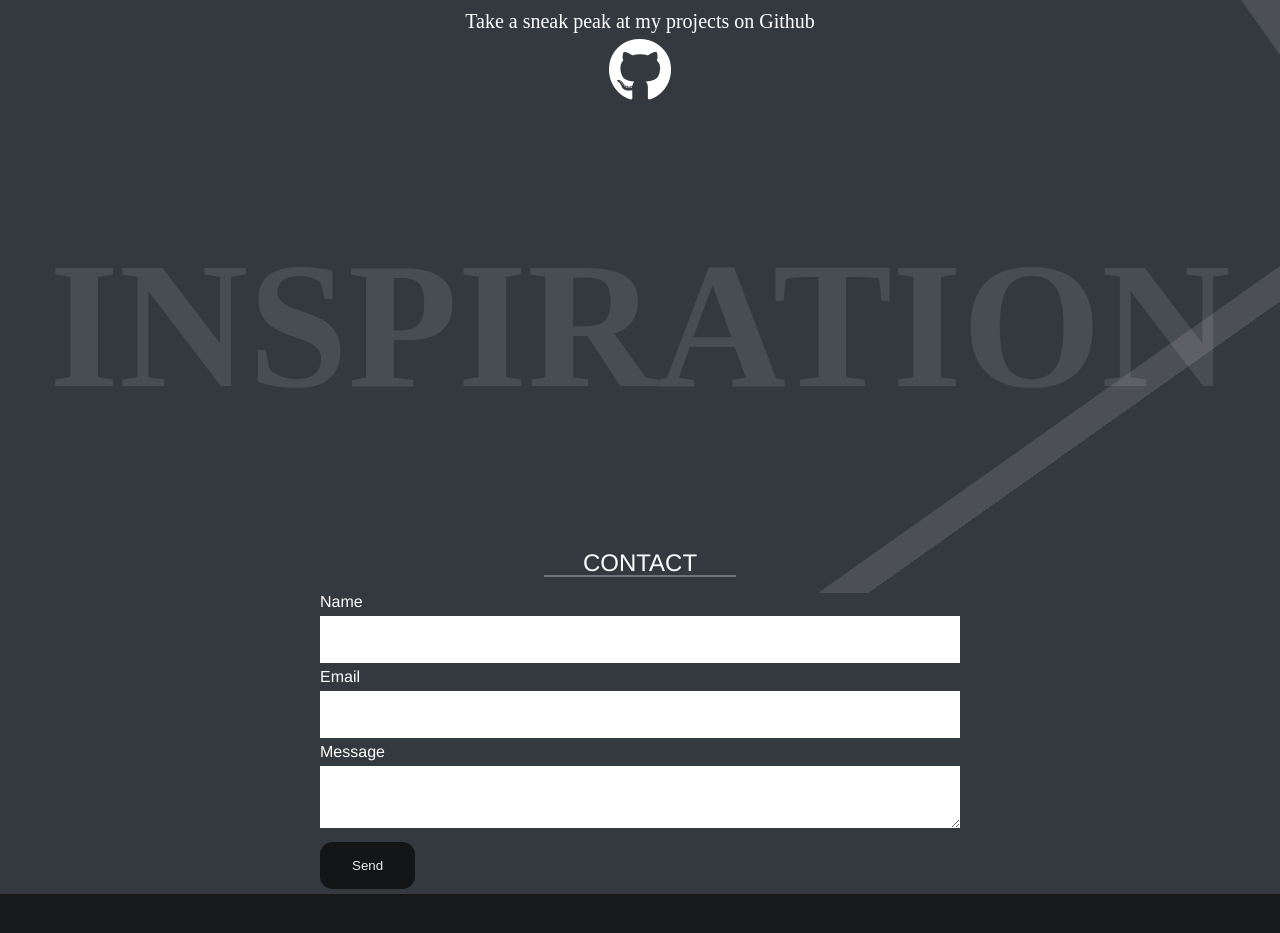
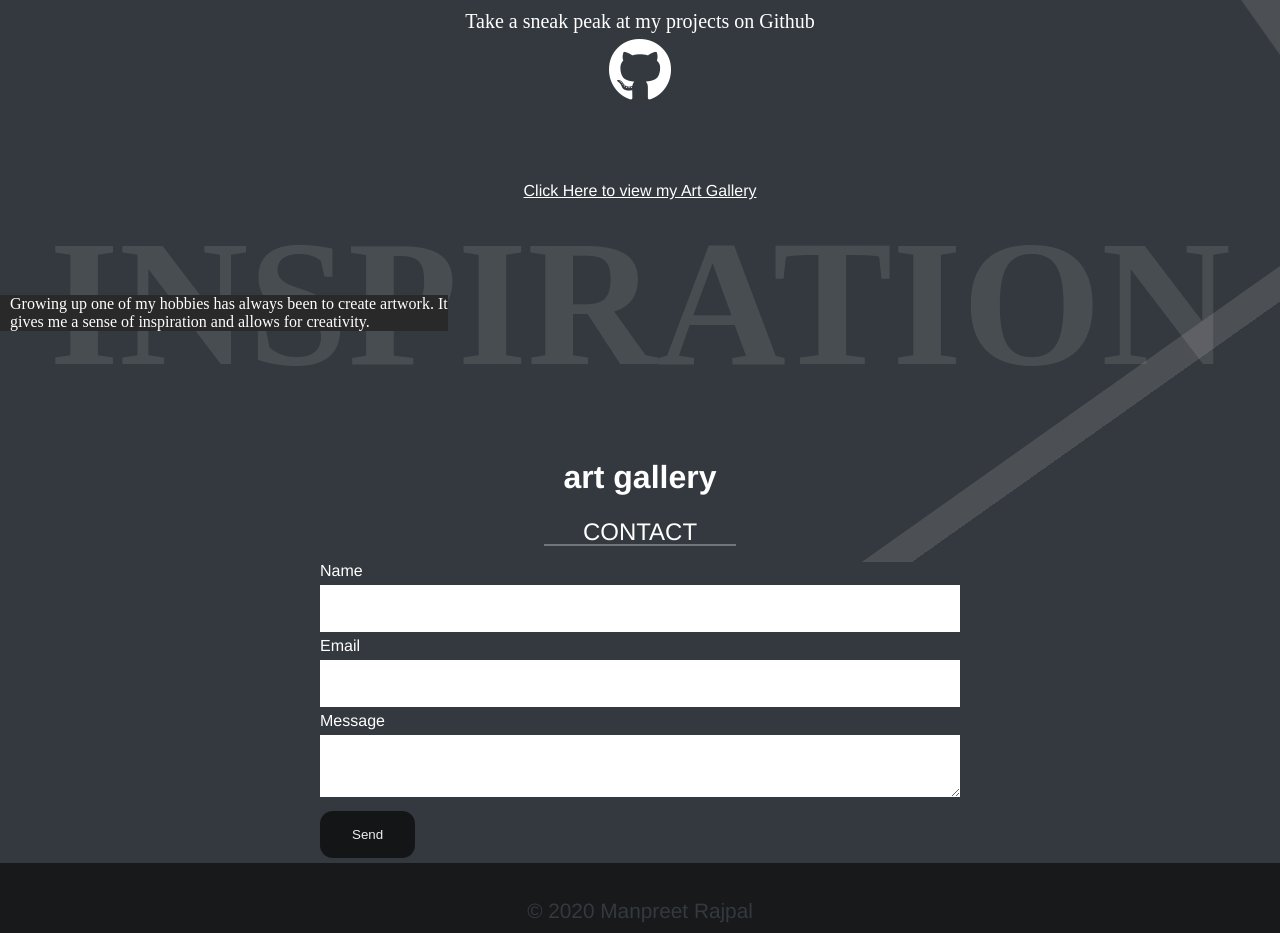
Before and after one commit to Manpreet1233/PortfolioWebsite, a Vue app: page /artGallery in a window 1280 px wide. Shown: the part 1777-2710 px from the top of the page. Built offline with nearby package versions, Linux system fonts and the light colour scheme; the HTML template or start-up script is replaced by a standard one; what vue-particles would draw is missing.

Commit message:
implementing routing

```diff
--- a/package.json
+++ b/package.json
@@ -12,7 +12,8 @@
     "core-js": "^3.6.5",
     "emailjs-com": "^2.6.3",
     "jquery": "^3.5.1",
-    "vue": "^2.6.11"
+    "vue": "^2.6.11",
+    "vue-router": "^3.4.3"
   },
   "devDependencies": {
     "@vue/cli-plugin-babel": "~4.4.0",
--- a/src/App.vue
+++ b/src/App.vue
@@ -43,7 +43,9 @@
         </div>
         <about-content></about-content>
         <portfolio-content></portfolio-content>
+        <router-link to="/ArtGallery" class="gallery-link">Click Here to view my Art Gallery</router-link>
         <hobbies-content></hobbies-content>
+        <router-view/>
         <contact-content></contact-content>
         <footer-content></footer-content>
     </div>
@@ -91,7 +93,7 @@ export default {
     -webkit-font-smoothing: antialiased;
     -moz-osx-font-smoothing: grayscale;
     text-align: center;
-    color: #2c3e50;
+    color: white;
     text-size-adjust: auto;
   }
 
@@ -347,10 +349,56 @@ export default {
     transform: scale(1.1);
   }
 
+.hobbies {
+  text-transform: uppercase;
+  font-family: Calisto MT;
+  color: #fff;
+  font-size: 7vw;
+  margin: 0;
+  padding: 0;
+  width: 100%;
+}
+
+.hobby-content h1 {
+  z-index: -1;
+  opacity: 10%;
+}
+
+.hobbies h1 {
+  z-index: 1;
+  margin: 0;
+}
+
+.gallery-link {
+  color: white;
+  z-index: 2;
+  margin-top: 60px;
+}
+
+.art-description {
+  opacity:10%;
+  background: #292929;
+  color: #fff;
+  width: 35%;
+  margin-top: -10%;
+  margin-bottom: 10%;
+  text-align: left;
+  padding-left: 10px;
+  font-family: Calisto MT;
+  position: relative;
+}
+
+@media only screen and (max-width: 479px){
+    .art-description { width: 100%;
+    margin-top: 0.5%;
+    text-align: center;
+
+    }
+}
+
 .contact {
   margin-bottom: 0%;
   position: center;
-
 }
 
 .contact h1{
@@ -420,6 +468,7 @@ input[type="submit"]:hover{
 padding: 1rem 0;
 position: relative;
 margin-bottom: 0;
+color: #34393f;
 }
 
 .copyright p{
@@ -427,15 +476,4 @@ input[type="submit"]:hover{
 }
 
 
-.art {
-  color: white;
-}
-
-.hobbies {
-  text-transform: uppercase;
-  font-family: Calisto MT;
-  color: #fff;
-  font-size: 7vw;
-  opacity: 10%;
-}
 </style>
--- /dev/null
+++ b/src/components/ArtGallery.vue
@@ -0,0 +1,11 @@
+<template>
+    <h1>art gallery</h1>
+</template>
+
+<script>
+
+</script>
+
+<style scoped>
+
+</style>
--- a/src/components/Hobbies.vue
+++ b/src/components/Hobbies.vue
@@ -1,7 +1,10 @@
 <template>
-    <div class="hobby-content" data-aos="fade-up" data-aos-duration="2000" data-aos-easing="ease-in-sine">
-        <div class="hobbies">
-            <h1>INSPIRATION</h1>
+    <div class="hobby-content" >
+        <div class="hobbies" data-aos="fade-up" data-aos-duration="2000" data-aos-easing="ease-in-sine">
+        <h1>INSPIRATION</h1>
+        </div>
+        <div class="art-description" data-aos="fade-right" data-aos-duration="2000" data-aos-easing="ease-in-sine">
+        <p>Growing up one of my hobbies has always been to create artwork. It gives me a sense of inspiration and allows for creativity.</p>
         </div>
     </div>
 </template>
```
Also changed, not shown: src/main.js (+14 -0 lines), 1 other file (tests, documents, lock files or other folders). Lines whose indentation alone changed are shown as unchanged.
